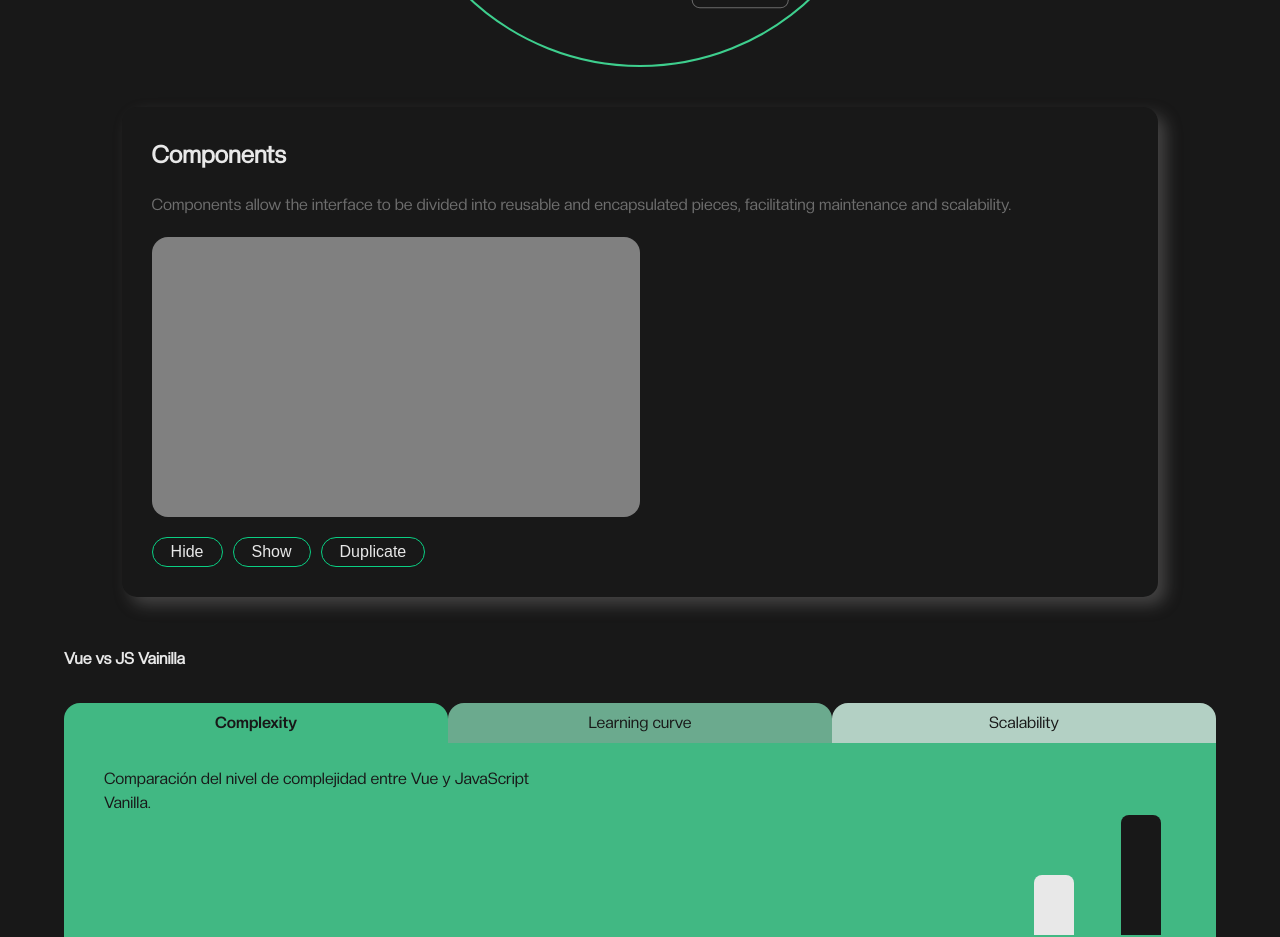
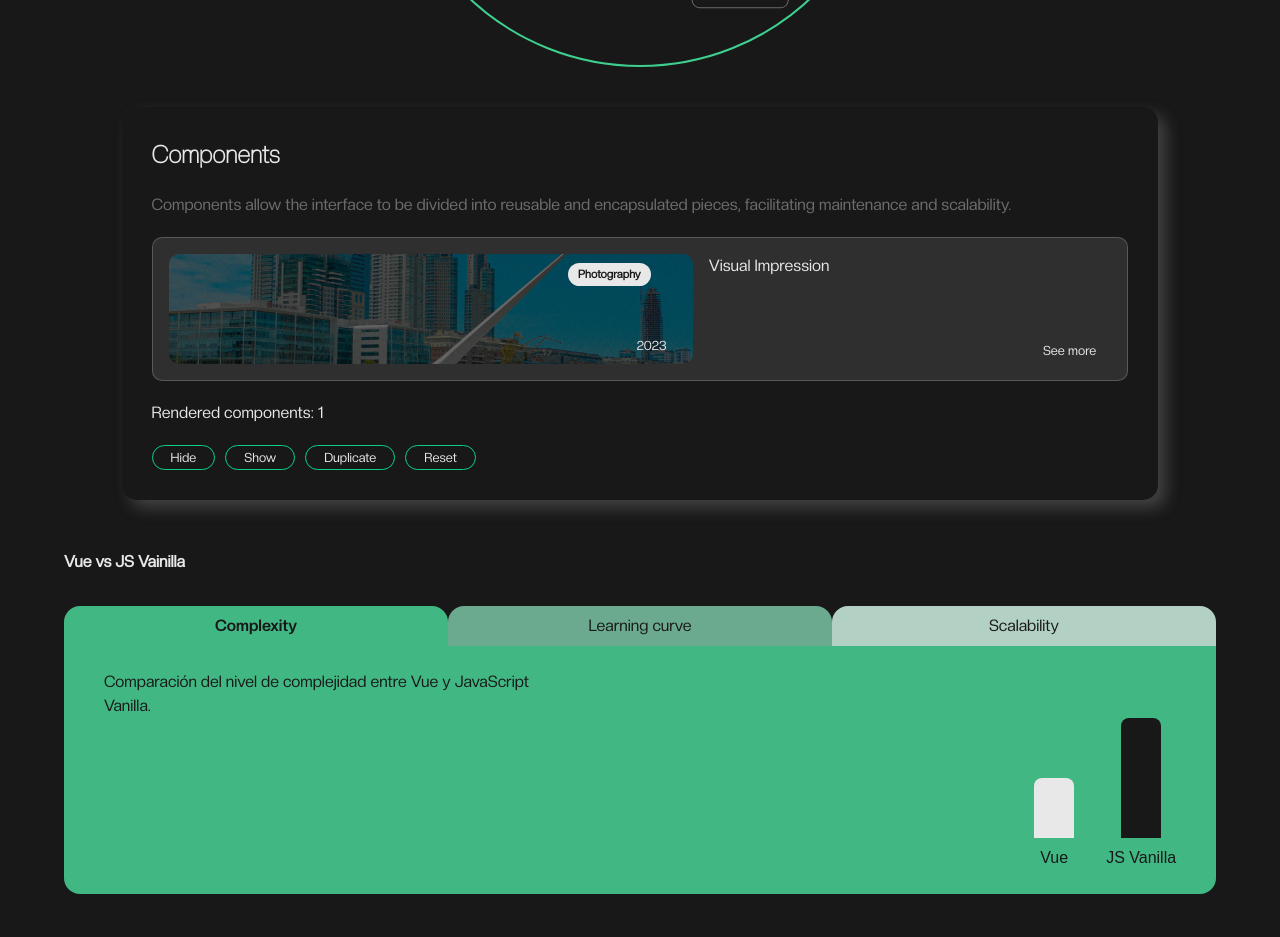
Before and after one commit to vickyvillalba22/portfolio-villalba, a Vue app: page /research in a window 1280 px wide. Shown: the part 1180-2117 px from the top of the page. Built offline with nearby package versions, Linux system fonts and the light colour scheme; sample sign-in values are in the browser's storage.

Commit message:
principio components

```diff
--- a/src/components/principios/components.vue
+++ b/src/components/principios/components.vue
@@ -1,4 +1,31 @@
-<script setup lang="ts"></script>
+<script setup lang="ts">
+
+import { ref } from "vue"
+
+import ProjectCard from "@/components/projectCard.vue"
+
+const isVisible = ref(true)
+const initialState = [1]
+const instances = ref<number[]>([...initialState])
+
+function hideCard() {
+  isVisible.value = false
+}
+
+function showCard() {
+  isVisible.value = true
+}
+
+function duplicateCard() {
+  instances.value.push(1)
+}
+
+function resetDemo() {
+  isVisible.value = true
+  instances.value = [...initialState]
+}
+
+</script>
 
 <template>
 
@@ -7,14 +34,23 @@
         <h3>Components</h3>
         <p class="desc">Components allow the interface to be divided into reusable and encapsulated pieces, facilitating maintenance and scalability.</p>
 
-        <div class="card">
-            <div></div>
+        <div v-if="isVisible" class="contCard">
+            <ProjectCard
+                v-for="(id, index) in instances"
+                :key="index"
+                :projectId="id"
+            />
         </div>
 
+        <p class="counter">
+            Rendered components: {{ instances.length }}
+        </p>
+
         <div class="contButtons">
-            <button>Hide</button>
-            <button>Show</button>
-            <button>Duplicate</button>
+            <button @click="hideCard">Hide</button>
+            <button @click="showCard">Show</button>
+            <button @click="duplicateCard">Duplicate</button>
+            <button @click="resetDemo">Reset</button>
         </div>
 
     </article>
@@ -25,11 +61,18 @@
 
 h3{
     font-size: 24px;
+    font-family: var(--font-thin);
+}
+
+.contCard{
+    display: flex;
+    flex-direction: column;
+    gap: 15px;
 }
 
 .card{
-    width: 50%;
-    height: 35vh;
+    width: 40%;
+    height: 30vh;
     background-color: gray;
     border-radius: 16px;
 }
@@ -39,11 +82,12 @@ h3{
     gap: 10px;
 }
 
-/*ESTOS SE PUEDEN REEMPLAZAR POR BUTTON1*/
-button{
+.contButtons button{
     padding: 2px 18px;
     border: 1px solid var(--verde);
     border-radius: 16px;
+    font-family: var(--font-princ);
+    font-size: 0.8em;
 }
 
 </style>
--- a/src/components/small ui/b-index-ppios.vue
+++ b/src/components/small ui/b-index-ppios.vue
@@ -1,6 +1,4 @@
 <script setup lang="ts">
-
-import type { Component } from 'vue'
 
 interface VuePrinciple {
   id: string
--- a/src/pages/research.vue
+++ b/src/pages/research.vue
@@ -245,8 +245,6 @@ h4{
 
 .principio button{
     padding: 2px 18px;
-    border: 1px solid var(--verde);
-    border-radius: 16px;
     width: fit-content;
 }
 
@@ -311,11 +309,4 @@ h4{
     color: var(--verde);
   }
 
-  .principio button{
-    padding: 2px 18px;
-    border: 1px solid var(--verde);
-    border-radius: 16px;
-    width: fit-content;
-  }
-
 </style>
```
